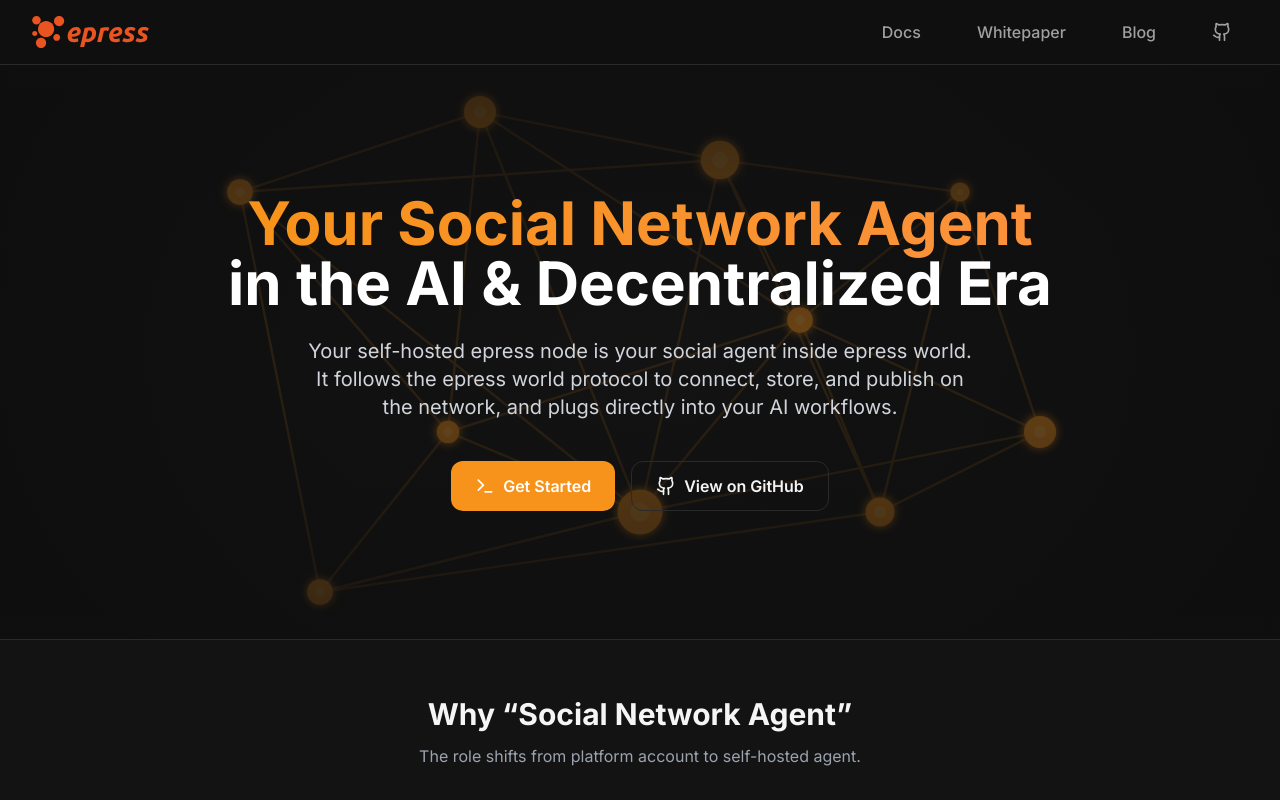
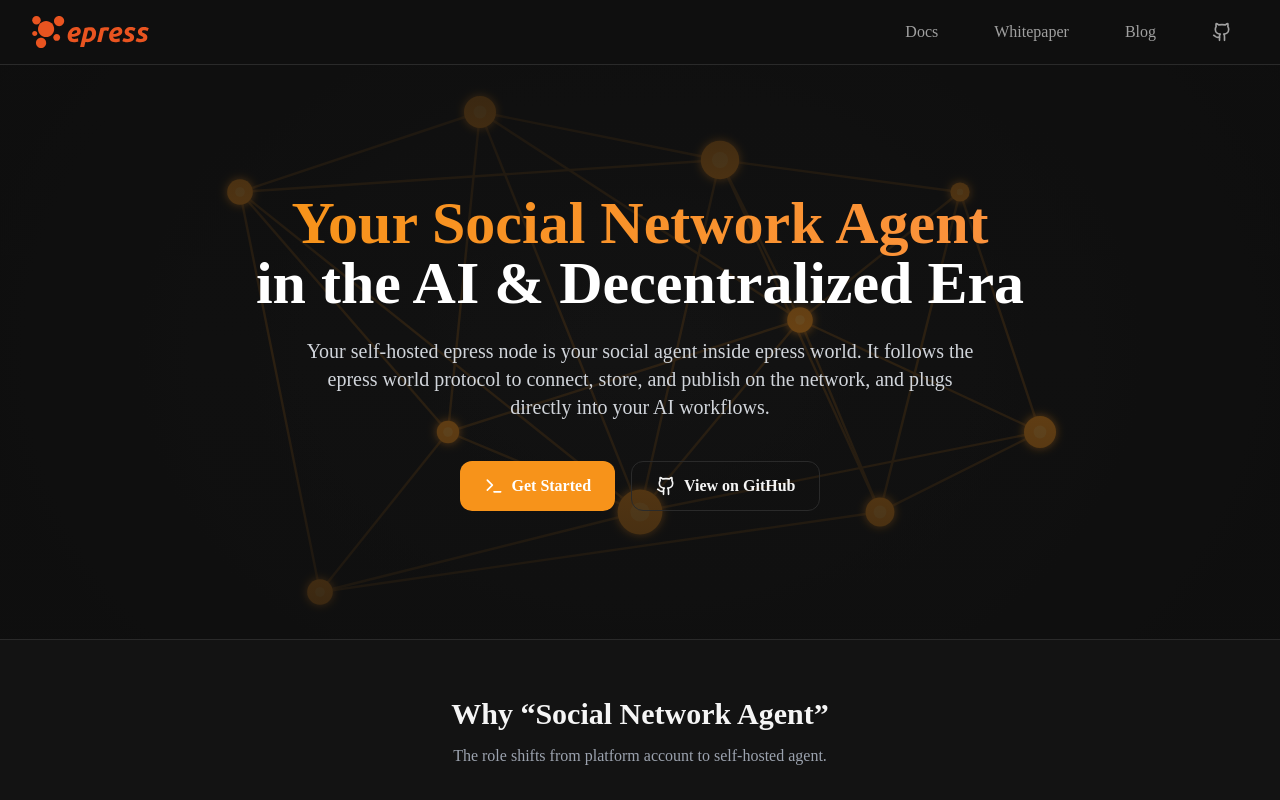
Before and after one commit to epressworld/world, a Next.js app: page / in a window 1280 px wide. Shown: the top 800 px of the page. Built offline with nearby package versions, Linux system fonts and the light colour scheme.

Commit message:
feat: add Playfair Display and IBM Plex Mono fonts
Replace Inter and JetBrains Mono fonts with Playfair Display for headings
and IBM Plex Mono for body text. Update font configuration with explicit
weight specifications for editorial + technical aesthetic.

```diff
--- a/src/app/layout.js
+++ b/src/app/layout.js
@@ -1,16 +1,18 @@
-import { Inter, JetBrains_Mono } from "next/font/google"
+import { IBM_Plex_Mono, Playfair_Display } from "next/font/google"
 import "./globals.css"
 import { Analytics } from "@vercel/analytics/next"
 import { ThemeProvider } from "@/components/theme-provider"
 
-const inter = Inter({
-  variable: "--font-inter",
+const playfair = Playfair_Display({
+  variable: "--font-playfair",
   subsets: ["latin"],
+  weight: ["400", "500", "600", "700"],
 })
 
-const jetbrainsMono = JetBrains_Mono({
-  variable: "--font-jetbrains",
+const ibmPlexMono = IBM_Plex_Mono({
+  variable: "--font-ibm-plex",
   subsets: ["latin"],
+  weight: ["400", "500", "600"],
 })
 
 export const metadata = {
@@ -26,7 +28,7 @@
   return (
     <html lang="en" suppressHydrationWarning>
       <body
-        className={`${inter.variable} ${jetbrainsMono.variable} font-sans antialiased bg-light-bg text-light-text dark:bg-dark-bg dark:text-dark-text`}
+        className={`${playfair.variable} ${ibmPlexMono.variable} font-mono antialiased bg-light-bg text-light-text dark:bg-dark-bg dark:text-dark-text`}
       >
         <ThemeProvider
           attribute="class"
```
